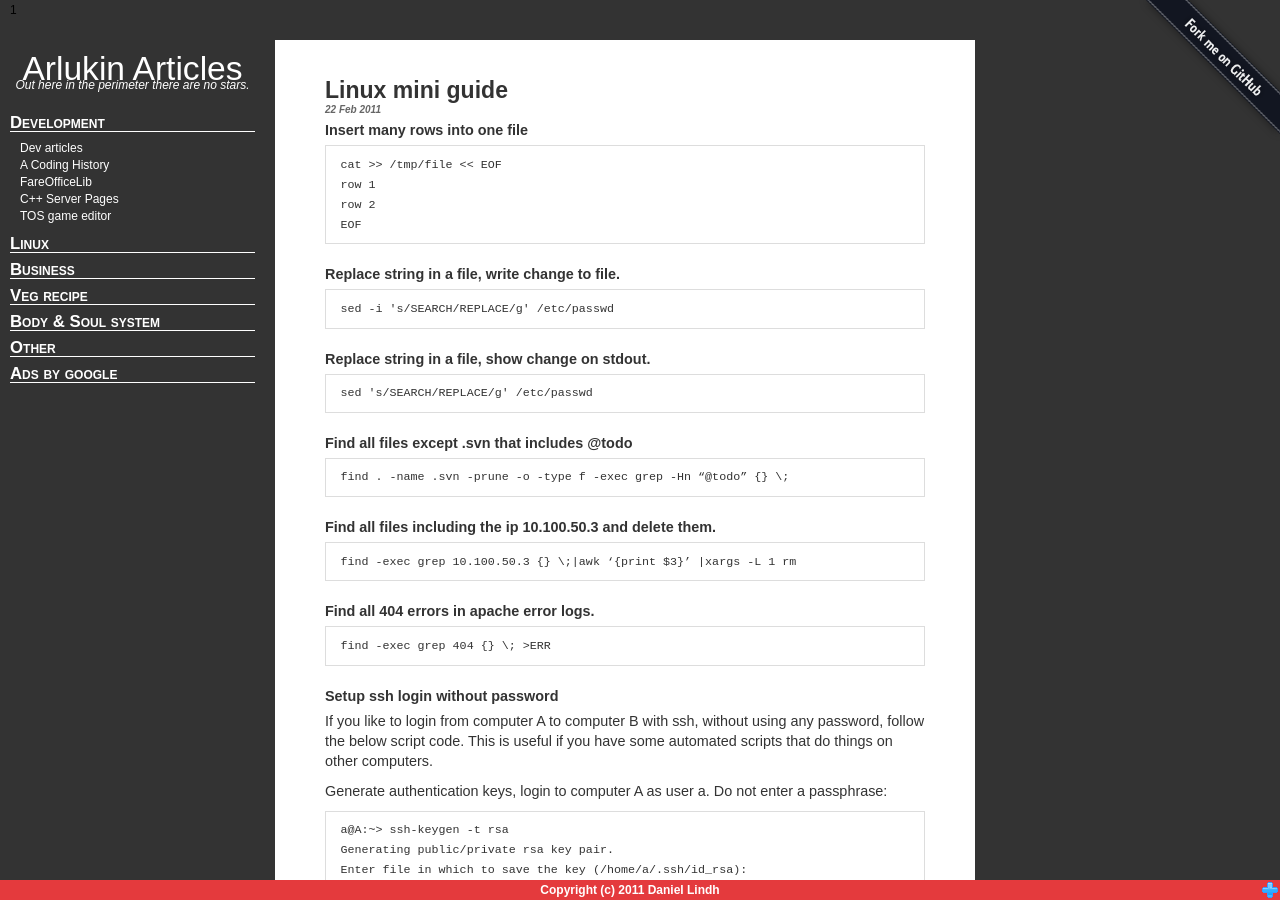
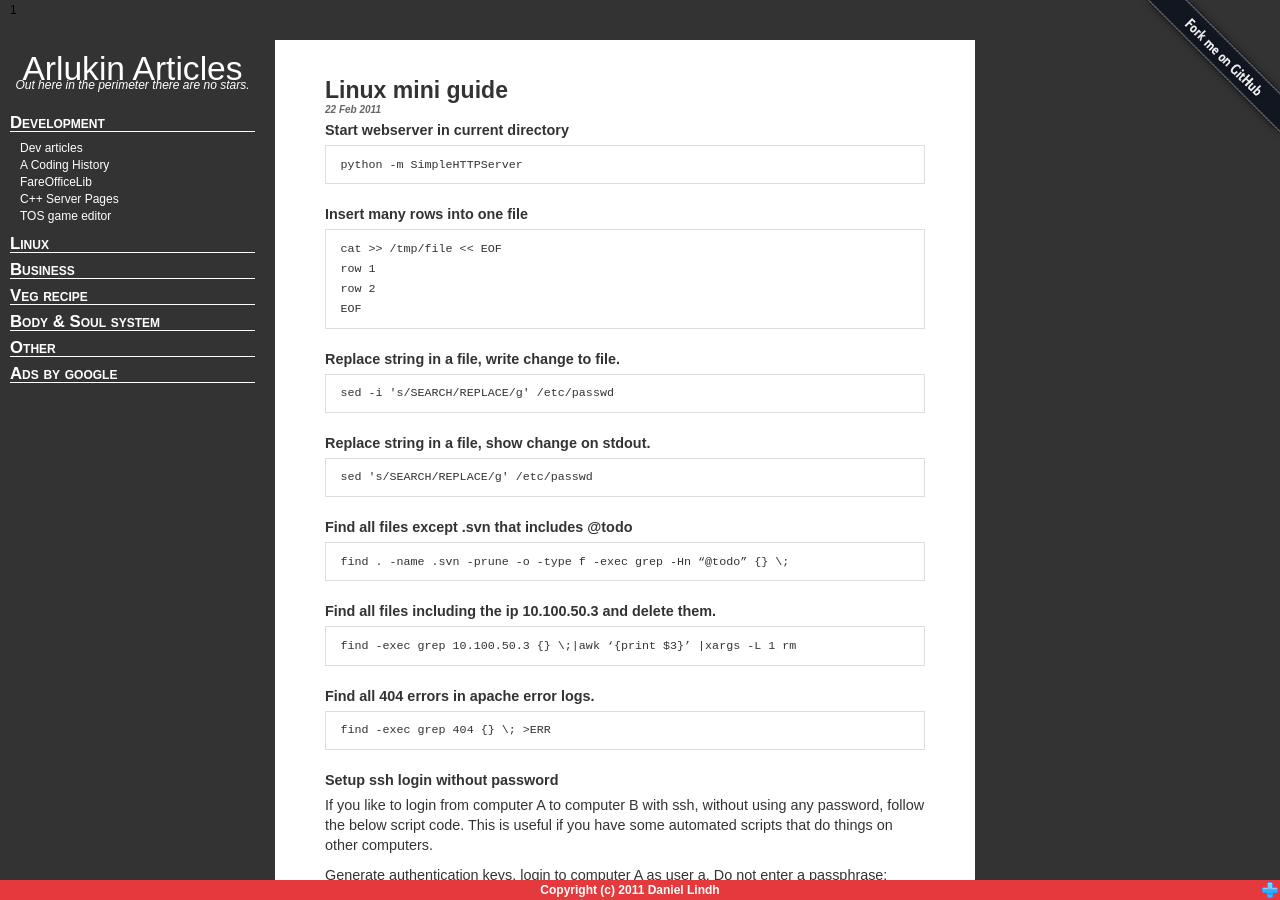
Before and after one commit to arlukin/arlukin.github.io, a Jekyll site: the page built from posts/linux/_posts/2011-02-22-linux-mini-guide.md, in a window 1280 px wide and 900 px high. Built offline with Jekyll 4.4.1, drawn with Linux system fonts in a browser that asks for light colours; Markdown is read by kramdown in place of the engine named in the settings; comment, search, counter and statistics services are not loaded; some of the changed text lies outside the part shown.

Commit message:
Update posts/linux/_posts/2011-02-22-linux-mini-guide.md

```diff
--- a/posts/linux/_posts/2011-02-22-linux-mini-guide.md
+++ b/posts/linux/_posts/2011-02-22-linux-mini-guide.md
@@ -2,6 +2,10 @@
 layout: post
 title: Linux mini guide
 ---
+
+### Start webserver in current directory
+
+    python -m SimpleHTTPServer
 
 ### Insert many rows into one file
 
```
Also changed, not shown: other parts of posts/linux/_posts/2011-02-22-linux-mini-guide.md (+4 -0 lines).
